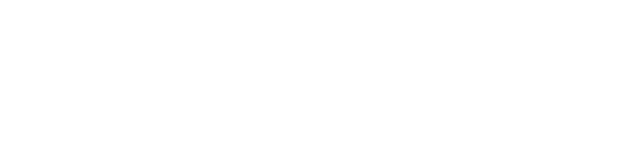
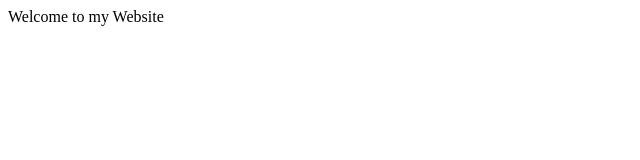
Before and after one commit to krishnakatwal/version-control-simulation-krishna-k, a plain HTML site: page index.html in a window 1280 px wide. Shown: the whole page, without its empty margins (0-640 px from the left). Drawn offline with Linux system fonts and the light colour scheme.

Commit message:
Added header section to index.html

```diff
--- a/index.html
+++ b/index.html
@@ -6,6 +6,6 @@
     <title>My Website</title>
 </head>
 <body>
-
+    <header>Welcome to my Website</header>
 </body>
 </html>
```
